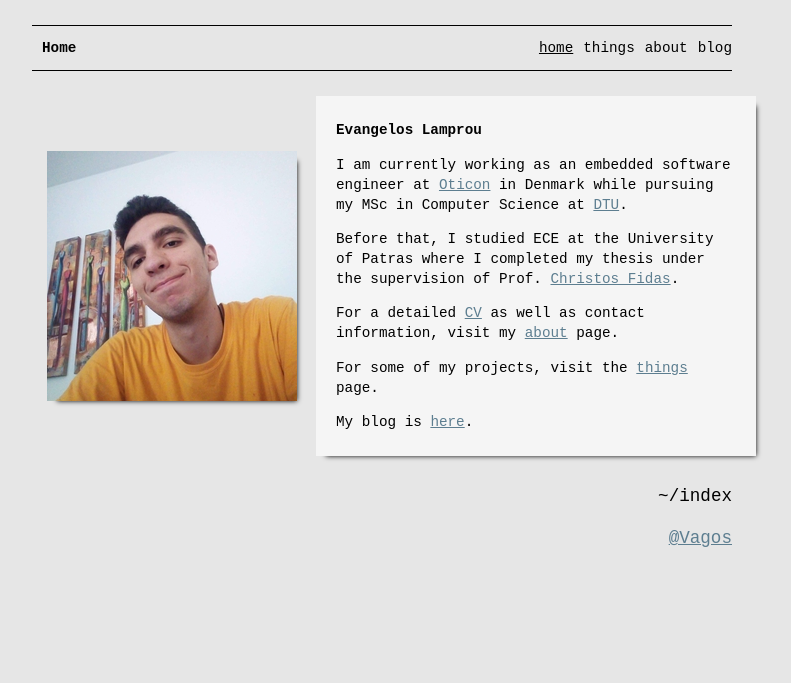
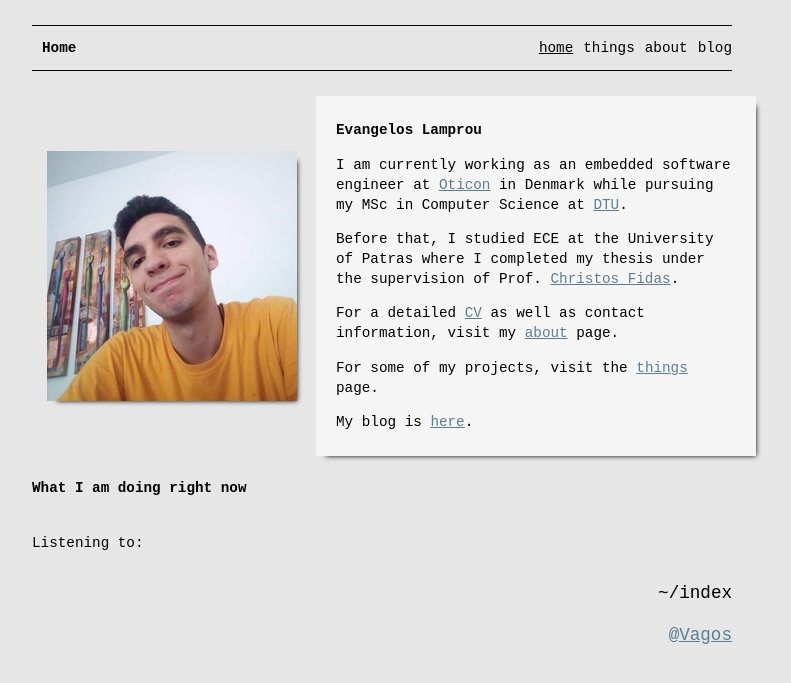
Before and after one commit to vagos/vagos.github.io, a Jekyll site: the page built from pages/index.md, in a window 1280 px wide. Shown: the top 683 px of the page, without its empty margins (258-1049 px from the left). Built offline with Jekyll 4.4.1, drawn with Linux system fonts in a browser that asks for light colours; some web fonts are replaced; some of the changed lines change nothing that is shown.

Commit message:
pages: add "doing right now" info on index page
what I'm doing right now info includes:
- output from taskwarrior
- current track playing from LastFm

```diff
--- /dev/null
+++ b/assets/js/now.js
@@ -0,0 +1,45 @@
+const username = "vagozino";
+
+function setNowPlaying() {
+
+    fetch(`https://ws.audioscrobbler.com/2.0/?method=user.getrecenttracks&user=${username}&api_key=1f633977acf0e2d0630ec11dbc350d3e&format=json`)
+        .then(response => response.json())
+        .then(data => {
+            const track = data.recenttracks.track[0];
+
+            if (track['@attr'] == undefined || track['@attr'].nowplaying !== 'true') {
+                document.getElementById('current-track').innerHTML = "Nothing.";
+                return;
+            }
+
+            const artist = track.artist['#text'];
+            const name = track.name;
+            const url = track.url;
+
+            document.getElementById('current-track').innerHTML = `<a href="${url}">${artist} - ${name}</a>`;
+
+            if (track.image && track.image[2]['#text']) {
+                const image = track.image[2]['#text'];
+                document.getElementById('current-track').innerHTML = `<a href="${url}"><img src="${image}" alt="${artist} - ${name}"></a>`;
+            }
+        })
+        .catch(error => {
+            console.error('Error fetching data:', error);
+    });
+}
+
+function setNowDoing() {
+
+    fetch('https://raw.githubusercontent.com/vagos/_now/main/now')
+        .then(response => response.text())
+        .then(data => {
+            document.getElementById('current-task').innerText = data;
+        })
+        .catch(error => {
+            console.error('Error fetching the file:', error);
+    });
+
+}
+
+setNowPlaying();
+setNowDoing();
--- a/pages/index.md
+++ b/pages/index.md
@@ -5,6 +5,7 @@
 permalink_name: /index
 js_files:
     - /assets/js/index.js
+    - /assets/js/now.js
 profile: smiling_cute
 ---
 <style>
@@ -68,3 +69,9 @@
 </div>
 
 </div>
+
+
+#### What I am doing right now
+
+<div id="current-task" style="word-wrap: break-word; white-space: pre-wrap;"> </div>
+Listening to: <span id="current-track"> </span>
```
